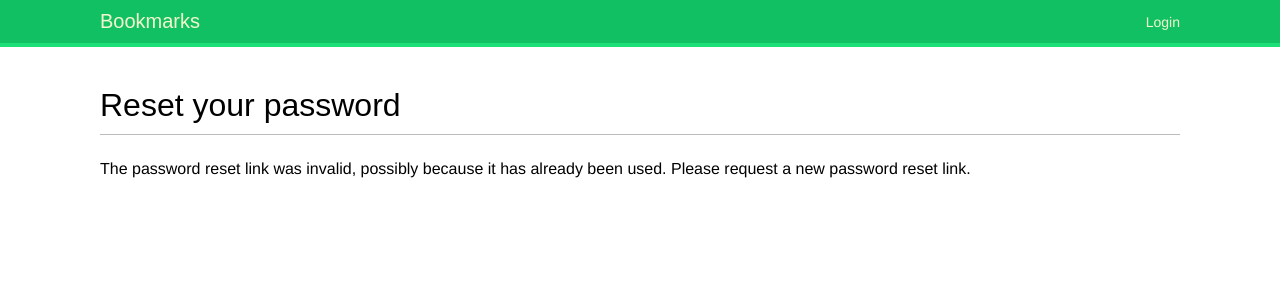
After one commit to coxgs/django-2-by-example, a Django app: page /account/reset/1/1/ in a window 1280 px wide. The commit adds this page. Shown: the top 300 px of the page. Run offline with Django 3.2, Linux system fonts and the light colour scheme; some web fonts are replaced.

Commit message:
Password reset via email.

```diff
--- a/bookmarks/account/templates/registration/login.html
+++ b/bookmarks/account/templates/registration/login.html
@@ -20,5 +20,6 @@
                 <input type="submit" value="Login">
             </p>
         </form>
+        <p><a href="{% url "password_reset" %}">Forgotten your password?</a></p>
     </div>
 {% endblock %}
--- /dev/null
+++ b/bookmarks/account/templates/registration/password_reset_confirm.html
@@ -0,0 +1,19 @@
+{% extends "base.html" %}
+
+{% block title %}Reset your password{% endblock %}
+
+{% block content %}
+    <h1>Reset your password</h1>
+    {% if validlink %}
+        <p>Please enter your new password twice:</p>
+        <form action="." method="post">
+            {{ form.as_p }}
+            {% csrf_token %}
+            <p>
+                <input type="submit" value="Change my password">
+            </p>
+        </form>
+    {% else %}
+        <p>The password reset link was invalid, possibly because it has already been used. Please request a new password reset link.</p>
+    {% endif %}
+{% endblock %}
--- a/bookmarks/account/urls.py
+++ b/bookmarks/account/urls.py
@@ -1,4 +1,4 @@
-from django.urls import path
+from django.urls import include, path
 from django.contrib.auth import views as auth_views
 
 from . import views
@@ -9,4 +9,8 @@ urlpatterns = [
     path('', views.dashboard, name='dashboard'),
     path('password_change/', auth_views.PasswordChangeView.as_view(), name='password_change'),
     path('password_change/done', auth_views.PasswordChangeDoneView.as_view(), name='password_change_done'),
+    path('password_reset/', auth_views.PasswordResetView.as_view(), name='password_reset'),
+    path('password_reset/done/', auth_views.PasswordResetDoneView.as_view(), name='password_reset_done'),
+    path('reset/<uidb64>/<token>/', auth_views.PasswordResetConfirmView.as_view(), name='password_reset_confirm'),
+    path('reset/done/', auth_views.PasswordResetCompleteView.as_view(), name='password_reset_complete'),
 ]
--- a/bookmarks/bookmarks/settings.py
+++ b/bookmarks/bookmarks/settings.py
@@ -125,3 +125,7 @@ STATIC_URL = '/static/'
 LOGIN_REDIRECT_URL = 'dashboard'
 LOGIN_URL = 'login'
 LOGOUT_URL = 'logout'
+
+# SMTP configuration
+
+EMAIL_BACKEND = 'django.core.mail.backends.console.EmailBackend'
```
Also changed, not shown: bookmarks/account/templates/registration/password_reset_complete.html (added, +8 -0 lines), bookmarks/account/templates/registration/password_reset_done.html (added, +9 -0 lines), bookmarks/account/templates/registration/password_reset_form.html (added, +15 -0 lines), 1 other file.
